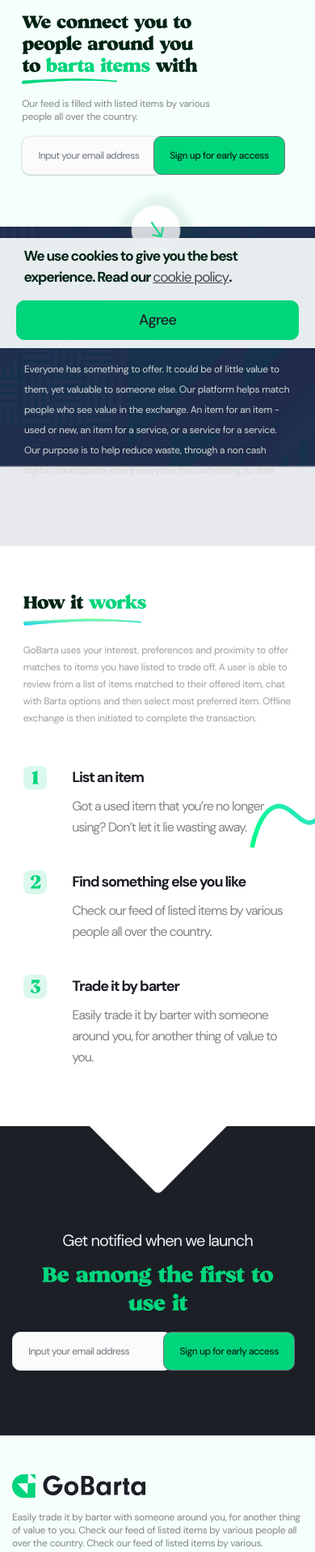
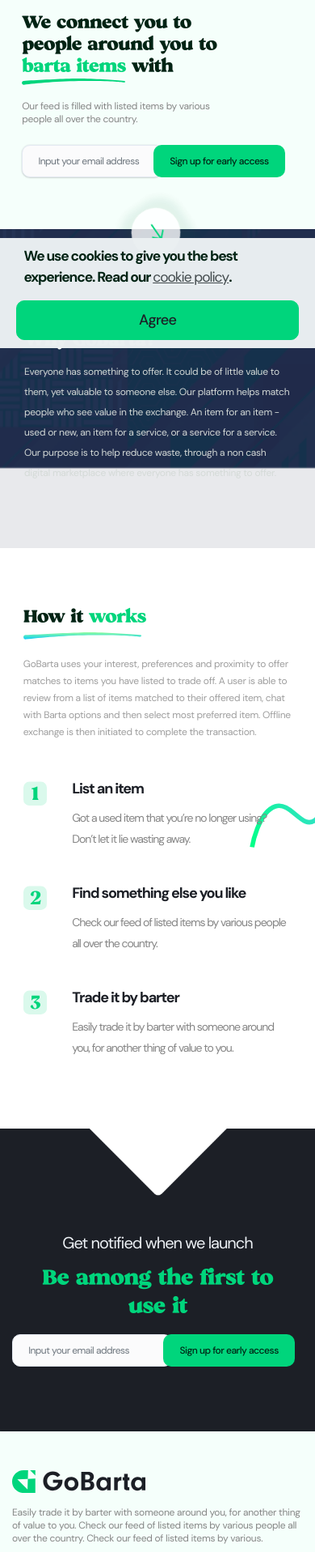
Before and after one commit to wise1993/GoBarta-Web, a PHP site: page / in a window 390 px wide. Shown: the part 414-2331 px from the top of the page at 81% size. Run offline with PHP 8.4, Linux system fonts and the light colour scheme.

Commit message:
Site modified

```diff
--- a/assets/styles/css/additional.css
+++ b/assets/styles/css/additional.css
@@ -99,6 +99,10 @@ body {
 .pad-img {
   padding-right: 0 !important;
 }
+.pad-img > img {
+  width: 40px;
+  height: 42px;
+}
 .scroll-down {
   box-shadow: 0 0 0 0 rgba(255, 255, 255, .1);
   -webkit-animation: sdb03 3s infinite;
@@ -204,6 +208,7 @@ body {
   color: #EDF1F5;
 }
 .feed {
+    width: 65%;
     font-family: DM Sans;
     font-style: normal;
     font-weight: normal;
@@ -212,6 +217,8 @@ body {
     letter-spacing: -1px;
     color: #858585;
     text-align: left;
+    margin-top: 1.5em;
+    margin-bottom: 2em;
 }
 .contStack {
     width: 100%;
@@ -261,11 +268,13 @@ body {
   line-height: 50px;
   letter-spacing: -0.01em;
   color: #002314;
+  margin-bottom: 1.3em !important;
 }
 .workStyle b {
     color: #00D57C
 }
 .pStyle {
+  width: 749px;
   font-family: DM Sans;
   font-style: normal;
   font-weight: normal;
@@ -273,6 +282,7 @@ body {
   line-height: 29px;
   letter-spacing: -1px;
   color: #858585;
+  margin-bottom: 2.4em !important;
 }
 
 .work-rw h2 {
@@ -862,6 +872,9 @@ a:hover {
 /* Scroll to top button*/
 .scrollToTop_wraper {
   display: none;
+}
+.searchWrap {
+  width: 80%;
 }
 .btnEdit {
   margin: 0;
@@ -880,6 +893,7 @@ a:hover {
   z-index: 999 !important;
   visibility: visible;
   left: -15px;
+  border-color: transparent;
 }
 .form-control {
   background: #FBFBFC;
@@ -902,7 +916,7 @@ a:hover {
 .form-control:hover,
 .form-control:focus {
   box-shadow: rgba(0, 0, 0, 0.07) 0px 1px 1px 0px, rgba(0, 0, 0, 0.07) 0px 1px 3px 0px, rgba(0, 0, 0, 0.03) 0px 0px 0px 1px;
-  border-color: #212b4b !important;
+  /* border-color: #212b4b !important; */
 }
 .form-control:-webkit-input-placeholder {
   font-family: DM Sans;
--- a/assets/styles/css/responsiveness.css
+++ b/assets/styles/css/responsiveness.css
@@ -30,6 +30,10 @@
         background-position: center;
     }
 
+    .searchWrap {
+        width: 100%;
+    }
+
     .contStack {
         width: 100%;
         margin: auto;
@@ -58,6 +62,7 @@
         letter-spacing: -0.25px;
     }
     .feed {
+        width: 100%;
         padding-right: 8em;
         font-size: 12px;
         line-height: 16px;
@@ -75,6 +80,7 @@
         margin-bottom: 1em !important;
     }
     .pStyle {
+        width: 100%;
         font-family: DM Sans;
         font-style: normal;
         font-weight: normal;
@@ -128,6 +134,7 @@
 
     .form-control {
         font-size: 12px;
+        min-height: 40px;
     }
     .btnEdit {
         font-size: 12px;
@@ -192,7 +199,7 @@
         margin-top: 0;
     }
     .work-rw h4 {
-        font-size: 16px;
+        font-size: 14px;
     }
     .cid-sqNrJQ83lt {
         padding-top: 3rem;
@@ -209,7 +216,7 @@
         line-height: 136.8%;
         letter-spacing: -0.01em;
         color: #002314;
-        padding-right: 5em;
+        padding-right: 4em;
     }
     .search-btm {
         width: 100%;
--- a/index.html
+++ b/index.html
@@ -80,14 +80,7 @@
                         </h1>
                         <p class="mbr-text mbr-fonts-style feed">
                             Our feed is filled with listed items by various people all over the country.</p>
-                        <!-- <div class="social-bg">
-                            <a class="btn play-btn google-btn display-7" href="#">
-                            </a>
-                            <a class="btn play-btn apple-btn display-7" href="#">
-                            </a>
-                        </div> -->
-
-                        <div class="input-group mb-3">
+                        <div class="input-group mb-3 searchWrap">
                             <input type="text" placeholder="Input your email address" class="form-control emails">
                             <div class="input-group-append">
                                 <button class="btn btn-outline-secondary btnEdit" type="button">Sign up for early
@@ -190,46 +183,6 @@
         </div>
 
     </section>
-    <!-- <section class="content1 cid-s48udlf8KU mbr-fullscreen mbr-parallax-background" id="content1-8">
-
-        <div class="container workCont">
-            <div class="workContent">
-                <div class="title">
-                    <h3 class="mbr-section-title mbr-fonts-style align-center mb-4 display-2 workStyle">
-                        How it <b>works</b>
-                        <img class="lineCurve" src="./assets/images/Line Vector.svg">
-                    </h3>
-
-                    <p class="mbr-section-subtitle align-center mbr-fonts-style mb-4 display-7 pStyle">GoBarta uses your
-                        interest, preferences and proximity to offer matches to items you have listed to trade off. A
-                        user is able to review from a list of items matched to their offered item, chat with Barta
-                        options and then select most preferred item. Offline exchange is then initiated to complete the
-                        transaction. </p>
-                </div>
-            </div>
-
-            <div class="workContent-grid ">
-                <div class="row">
-                    <div class="col-lg-4 col-md-3 col-sm-6 work-rw">
-                        <img src="./assets/images/list-item-bg.svg">
-                        <h2>List an item</h2>
-                        <h4>Got a used item that you’re no longer using? Don’t let it lie wasting away.</h4>
-                    </div>
-                    <div class="col-lg-4 col-md-12 col-sm-6 work-rw">
-                        <img src="./assets/images/find-item-bg.svg">
-                        <h2>Find something else you like</h2>
-                        <h4>Check our feed of listed items by various people all over the country.</h4>
-                    </div>
-                    <div class="col-lg-4 col-md-12 col-sm-6 work-rw">
-                        <img src="./assets/images/trade-item-bg.svg">
-                        <h2>Trade it by barter</h2>
-                        <h4>Easily trade it by barter with someone around you, for another thing of value to you.</h4>
-                    </div>
-                </div>
-            </div>
-        </div>
-
-    </section> -->
     <!-- How it works end-->
 
     <!-- Rectangle -->
@@ -257,16 +210,6 @@
                                         access</button>
                                 </div>
                             </div>
-                            <!-- <h5 class="wh">Why waste it when you can trade it?</h5> -->
-                            <!-- <h4 class="card-title mbr-fonts-style align-center mb-4 display-1 dwn">
-                                Download the GoBarta App today
-                            </h4> -->
-                            <!-- <div class="social-bg-1">
-                                <a class="btn play-btn-1 google-btn-1 display-7" href="#">
-                                </a>
-                                <a class="btn play-btn-1 apple-btn-1 display-7" href="#">
-                                </a>
-                            </div> -->
                         </div>
                     </div>
                 </div>
```
